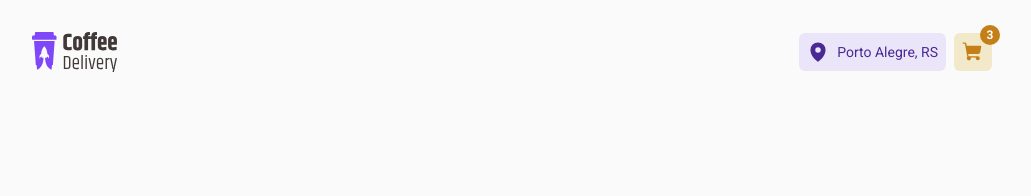
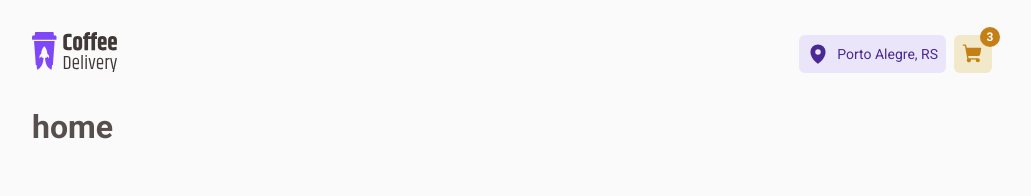
Before and after one commit to yaandn/rocketseat, a React (Vite) app in the folder curso-react/challenges/coffee-delivery/: page / in a window 1280 px wide. Shown: the top 196 px of the page, without its empty margins (128-1159 px from the left). Built offline with nearby package versions, Linux system fonts and the light colour scheme.

Commit message:
style: add dafault layout

```diff
--- /dev/null
+++ b/curso-react/challenges/coffee-delivery/src/Layouts/DefaultLayout/index.tsx
@@ -0,0 +1,12 @@
+import { Outlet } from "react-router-dom";
+import { Header } from "../../components/Header";
+import { LayoutContainer } from "./styles";
+
+export function DefaultLayout() {
+  return (
+    <LayoutContainer>
+      <Header />
+      <Outlet />
+    </LayoutContainer>
+  );
+}
--- /dev/null
+++ b/curso-react/challenges/coffee-delivery/src/Layouts/DefaultLayout/styles.ts
@@ -0,0 +1,5 @@
+import styled from "styled-components";
+
+export const LayoutContainer = styled.div`
+  padding: 0rem 10rem;
+`;
--- a/curso-react/challenges/coffee-delivery/src/components/Header/index.tsx
+++ b/curso-react/challenges/coffee-delivery/src/components/Header/index.tsx
@@ -6,7 +6,10 @@ import { MapPin, ShoppingCart } from "phosphor-react";
 export function Header() {
   return (
     <HeaderContainer>
-      <img src={logo} />
+      <NavLink to="/">
+        <img src={logo} />
+      </NavLink>
+
       <div>
         <Location>
           <MapPin size={22} weight="fill" />
--- a/curso-react/challenges/coffee-delivery/src/components/Header/styles.ts
+++ b/curso-react/challenges/coffee-delivery/src/components/Header/styles.ts
@@ -2,7 +2,7 @@ import styled from "styled-components";
 
 export const HeaderContainer = styled.header`
   width: 100%;
-  padding: 2rem 10rem;
+  padding: 2rem 0;
   display: flex;
   align-items: center;
   justify-content: space-between;
--- a/curso-react/challenges/coffee-delivery/src/pages/Home/index.tsx
+++ b/curso-react/challenges/coffee-delivery/src/pages/Home/index.tsx
@@ -1,5 +1,5 @@
 import { Header } from "../../components/Header";
 
 export function Home() {
-  return <Header />;
+  return <h1>home</h1>;
 }
--- a/curso-react/challenges/coffee-delivery/src/router/router.tsx
+++ b/curso-react/challenges/coffee-delivery/src/router/router.tsx
@@ -2,13 +2,16 @@ import { Routes, Route } from "react-router-dom";
 import { Home } from "../pages/Home";
 import { ConfirmOrder } from "../pages/ConfirmOrder";
 import { ConfirmedOrder } from "../pages/ConfirmedOrder";
+import { DefaultLayout } from "../Layouts/DefaultLayout";
 
 export function Router() {
   return (
     <Routes>
-      <Route path="/" element={<Home />} />
-      <Route path="/confirmOrder" element={<ConfirmOrder />} />
-      <Route path="/confirmedOrder" element={<ConfirmedOrder />} />
+      <Route path="" element={<DefaultLayout />}>
+        <Route path="/" element={<Home />} />
+        <Route path="/confirmOrder" element={<ConfirmOrder />} />
+        <Route path="/confirmedOrder" element={<ConfirmedOrder />} />
+      </Route>
     </Routes>
   );
 }
--- a/curso-react/challenges/coffee-delivery/src/styles/global.ts
+++ b/curso-react/challenges/coffee-delivery/src/styles/global.ts
@@ -18,6 +18,13 @@ export const GlobalStyles = createGlobalStyle`
 
   }
 
+  a {
+    &:focus {
+      outline: 0;
+      box-shadow: none;
+    }
+  }
+
   button, textArea,input, body {
     outline: 0;
     font-family: "Roboto", sans-serif;
```
